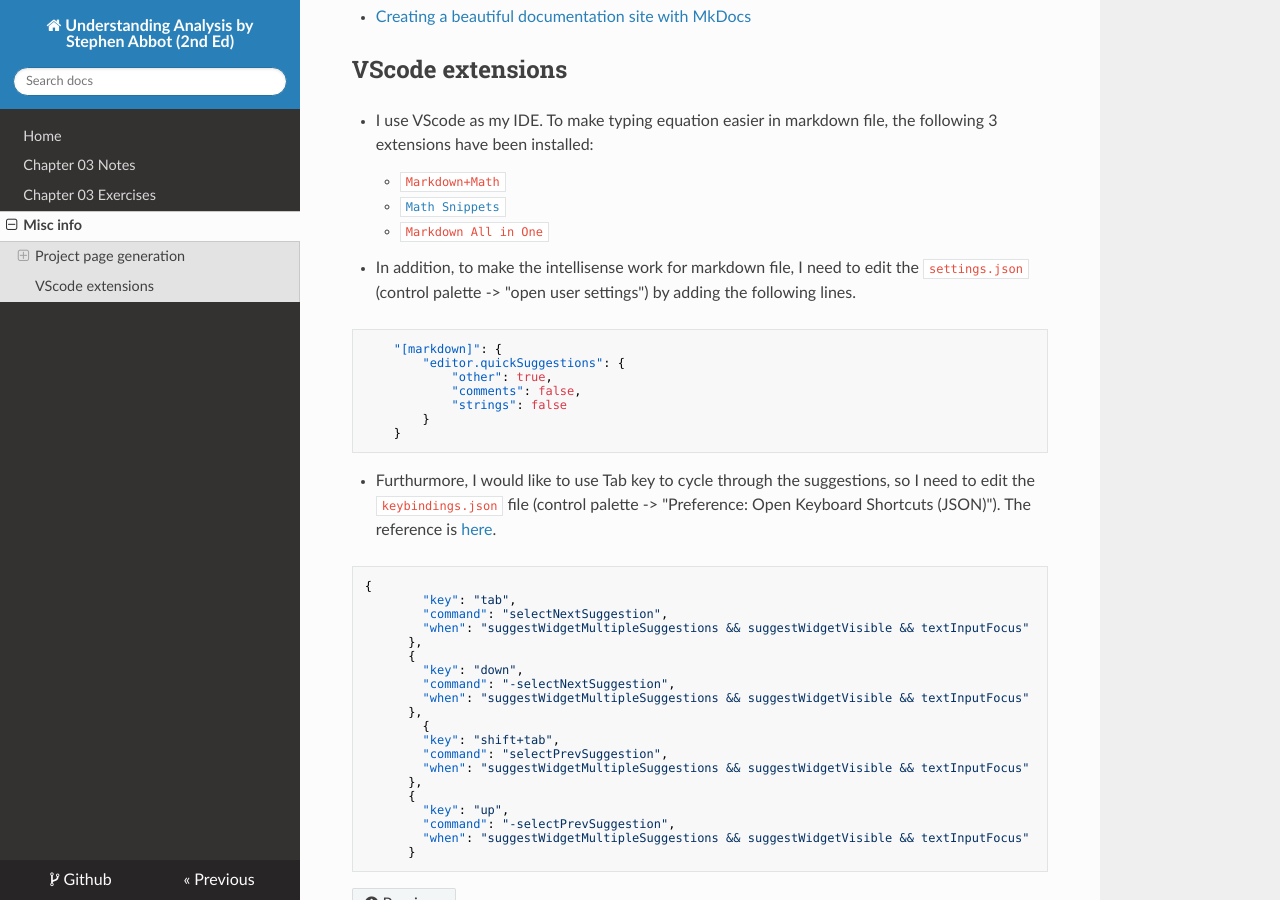
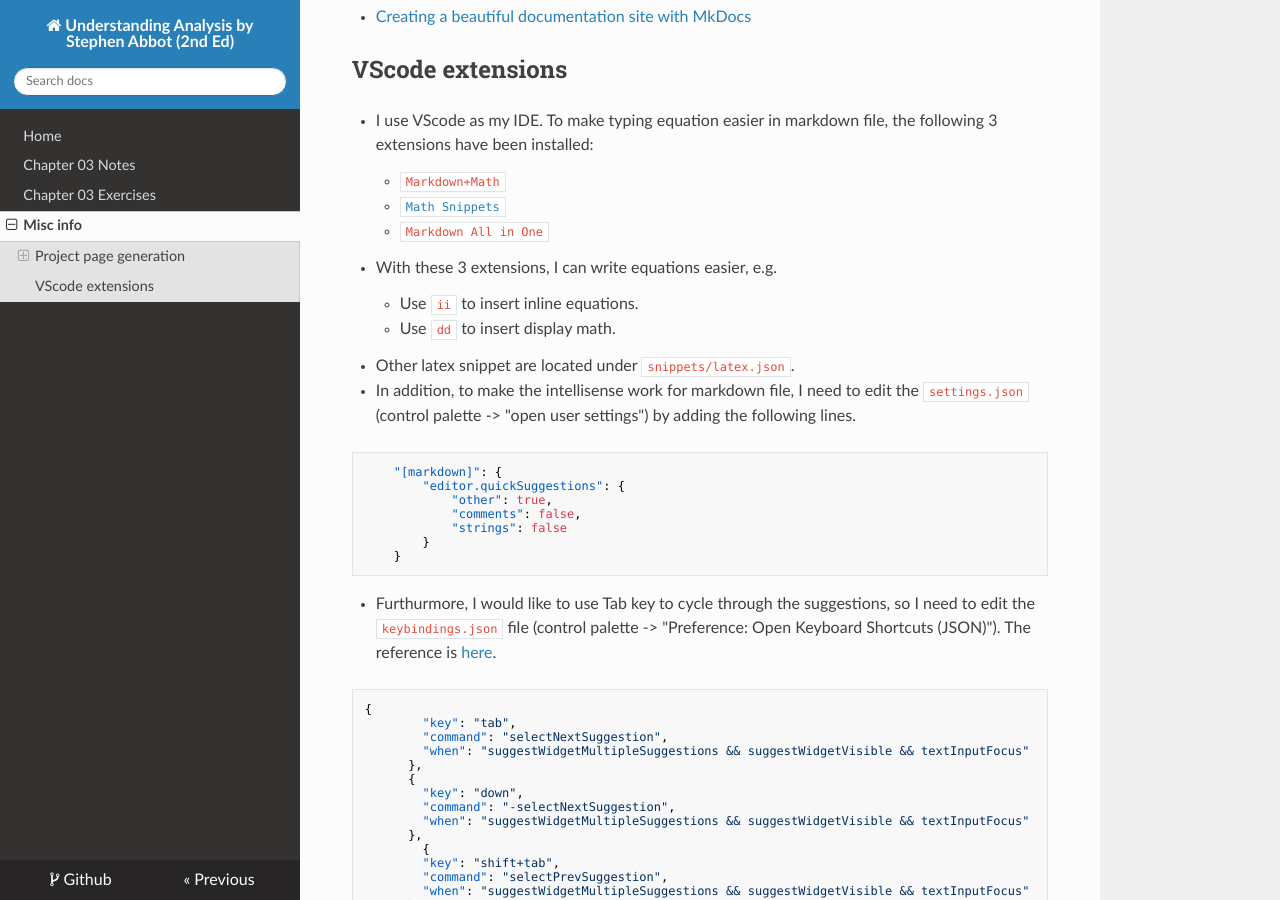
Before and after one commit to eroicaleo/abbot-analysis-2nd, an MkDocs documentation site: the page built from docs/misc.md, in a window 1280 px wide and 900 px high, scrolled down 775 px. Built offline with MkDocs 1.6.1, drawn with Linux system fonts in a browser that asks for light colours; nearby versions of some CDN libraries.

Commit message:
updates misc.md

```diff
--- a/docs/misc.md
+++ b/docs/misc.md
@@ -41,6 +41,12 @@
     * [`Math Snippets`](https://github.com/thomanq/math-snippets/blob/master/snippets/snippets.json)
     * `Markdown All in One`
 
+* With these 3 extensions, I can write equations easier, e.g.
+    * Use `ii` to insert inline equations.
+    * Use `dd` to insert display math.
+
+* Other latex snippet are located under `snippets/latex.json`.
+
 * In addition, to make the intellisense work for markdown file, I need to edit the `settings.json`
   (control palette -> "open user settings") by adding the following lines.
 
```
Also changed, not shown: 1 other file.
